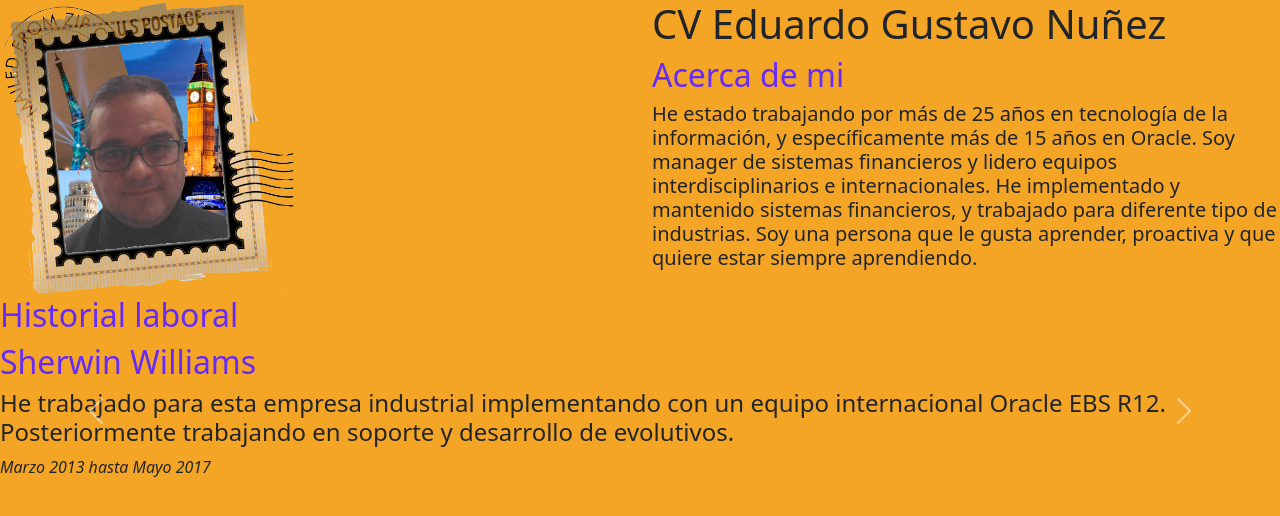
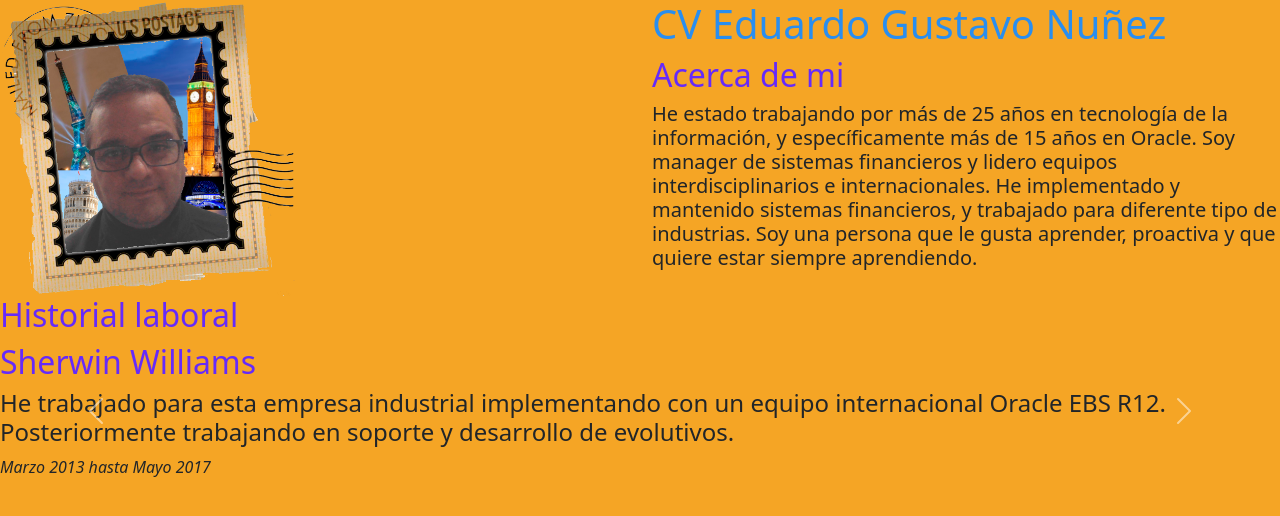
Before and after one commit to egnunez/cv, a plain HTML site: page index.html in a window 1280 px wide. Drawn offline with nearby package versions, Linux system fonts and the light colour scheme.

Commit message:
Update style.css

```diff
--- a/css/style.css
+++ b/css/style.css
@@ -1,5 +1,7 @@
 body {background-color: #F5A525;}
-
+h1{
+ color:#298EF0;
+}
 h2{
  color:#662AFA;
 }
```
